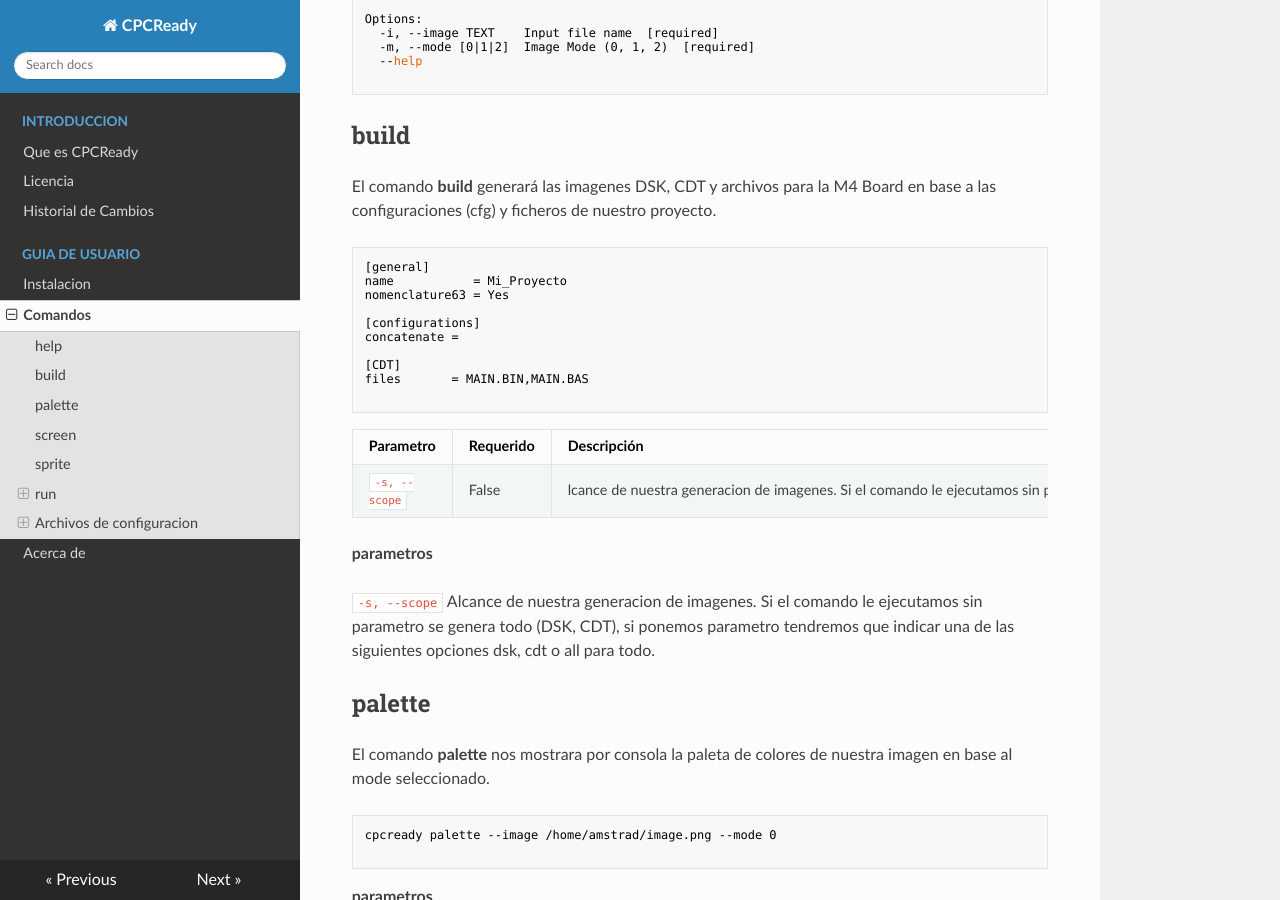
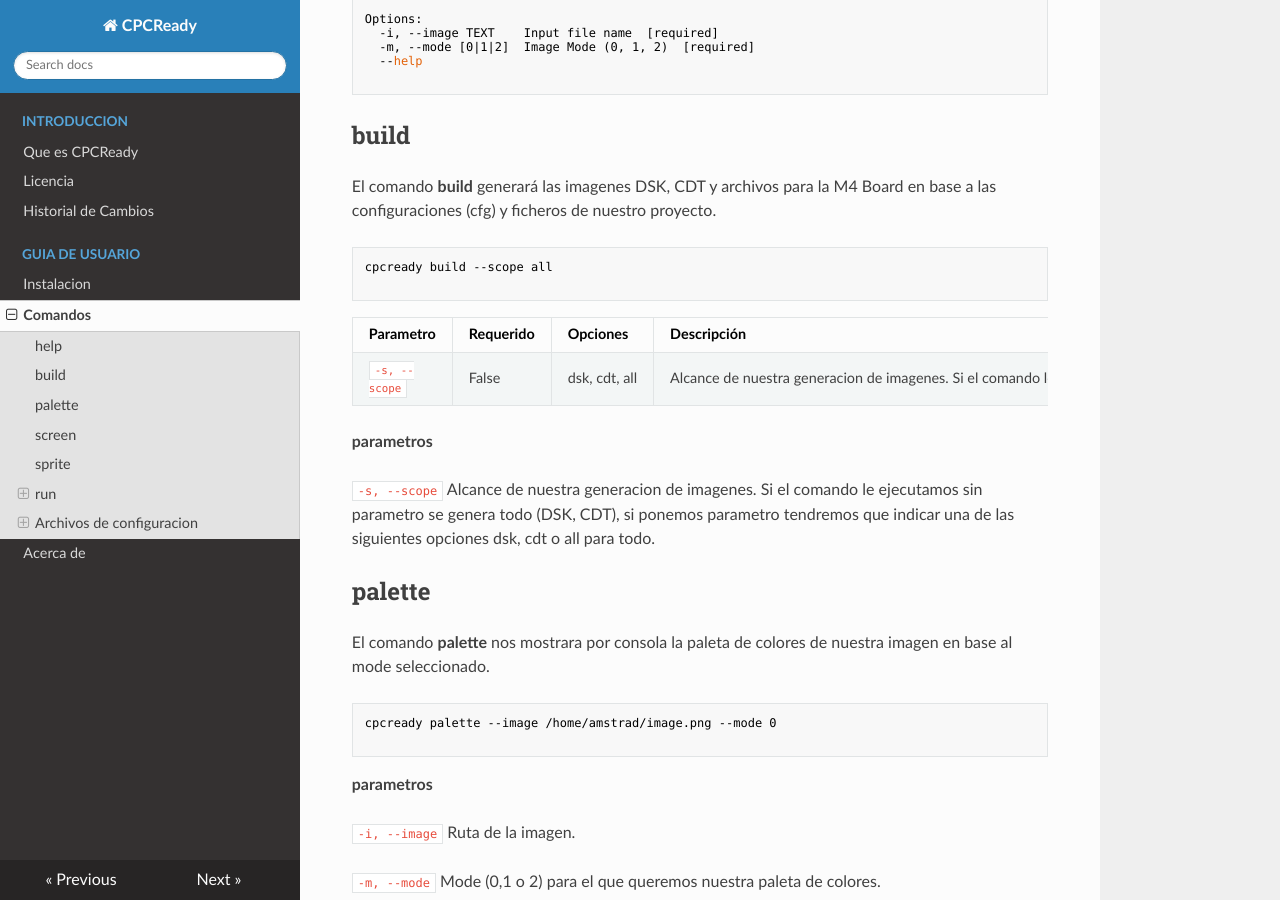
Before and after one commit to CPCReady/doc, an MkDocs documentation site: the page built from docs/comandos.md, in a window 1280 px wide and 900 px high, scrolled down 1103 px. Built offline with MkDocs 1.6.1, drawn with Linux system fonts in a browser that asks for light colours; nearby versions of some CDN libraries.

Commit message:
add commands

````diff
--- a/docs/comandos.md
+++ b/docs/comandos.md
@@ -63,21 +63,13 @@
 El comando **build** generará las imagenes DSK, CDT y archivos para la M4 Board en base a las configuraciones (cfg) y ficheros de nuestro proyecto.
 
 ```sh
-[general]
-name           = Mi_Proyecto
-nomenclature63 = Yes
-
-[configurations]
-concatenate =
-
-[CDT]
-files       = MAIN.BIN,MAIN.BAS
+cpcready build --scope all
 
 ```
 
-| Parametro | Requerido |Descripción |
-| ------ | ------ | ------ |
-| `-s, --scope` | False | lcance de nuestra generacion de imagenes. Si el comando le ejecutamos sin parametro se genera todo (DSK, CDT), si ponemos parametro tendremos que indicar una de las siguientes opciones dsk, cdt o all para todo.|
+| Parametro | Requerido |Opciones|Descripción |
+| ------ | ------ | ------ |------ |
+| `-s, --scope` | False | dsk, cdt, all|Alcance de nuestra generacion de imagenes. Si el comando le ejecutamos sin parametro se genera todo (DSK, CDT), si ponemos parametro tendremos que indicar una de las siguientes opciones dsk, cdt o all para todo.|
 
 **parametros**
 
````
